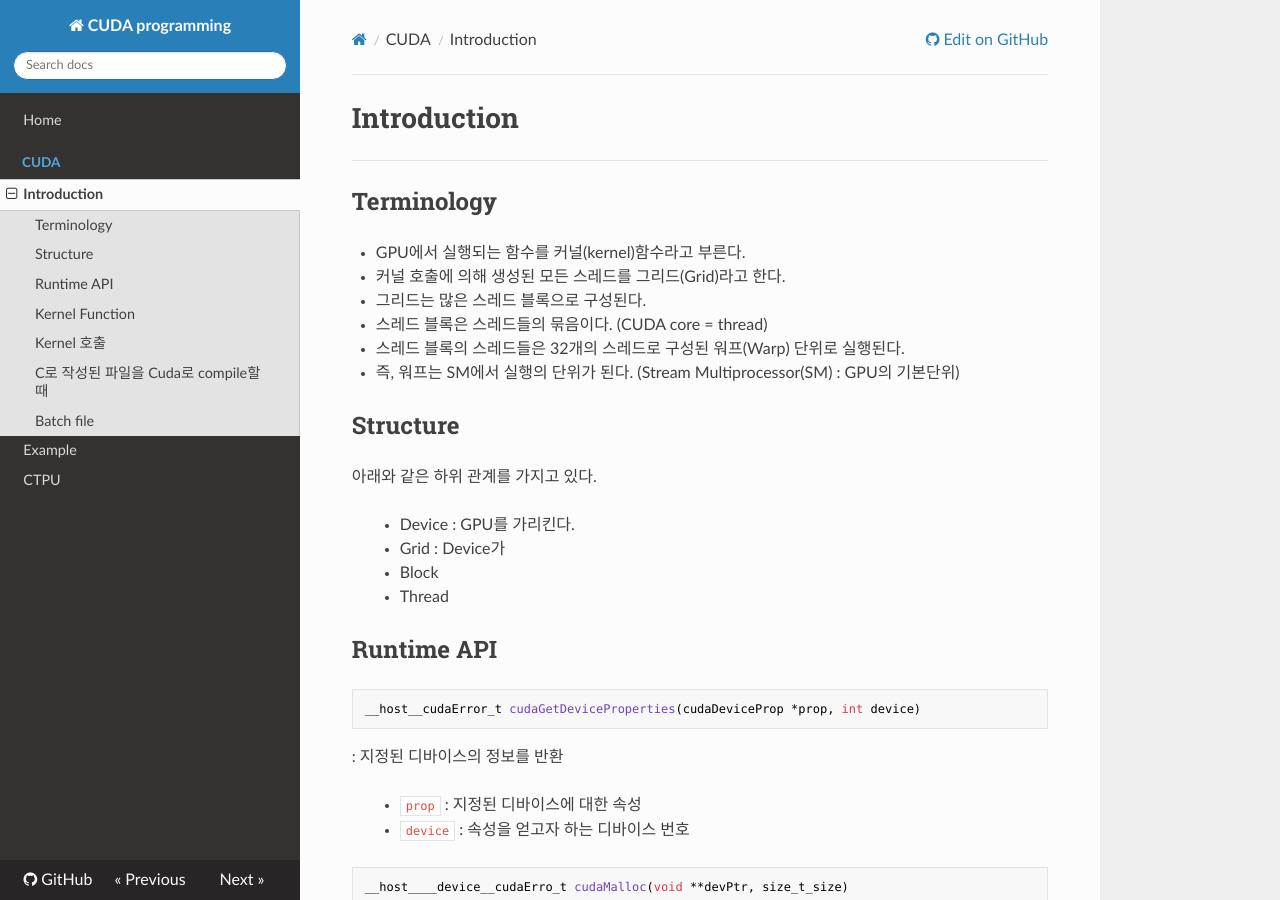
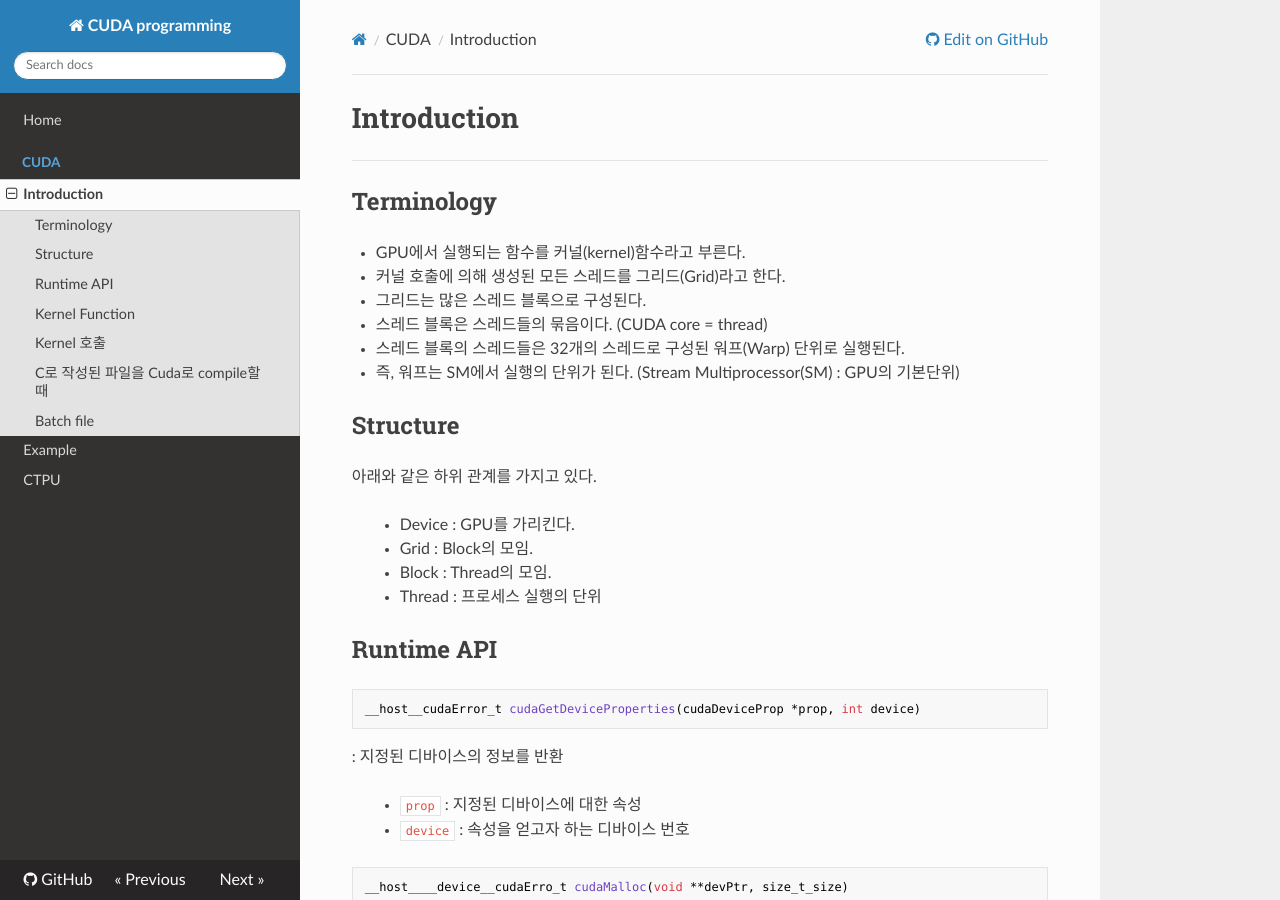
Before and after one commit to WonyoungCho/CUDA, an MkDocs documentation site: the page built from docs/CUDA_int.md, in a window 1280 px wide and 900 px high. Built offline with MkDocs 1.6.1, drawn with Linux system fonts in a browser that asks for light colours; nearby versions of some CDN libraries; old or Windows-style settings are respelled for this version of MkDocs.

Commit message:
Update CUDA_int.md

````diff
--- a/docs/CUDA_int.md
+++ b/docs/CUDA_int.md
@@ -13,9 +13,9 @@
 ## Structure
 아래와 같은 하위 관계를 가지고 있다.
 > - Device : GPU를 가리킨다.
-> - Grid : Device가
-> - Block
-> - Thread
+> - Grid : Block의 모임.
+> - Block : Thread의 모임.
+> - Thread : 프로세스 실행의 단위
 
 ## Runtime API
 ```c
````
